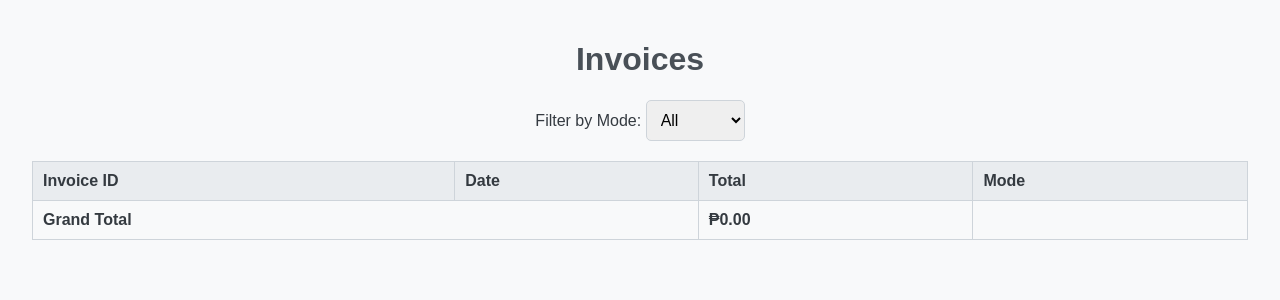
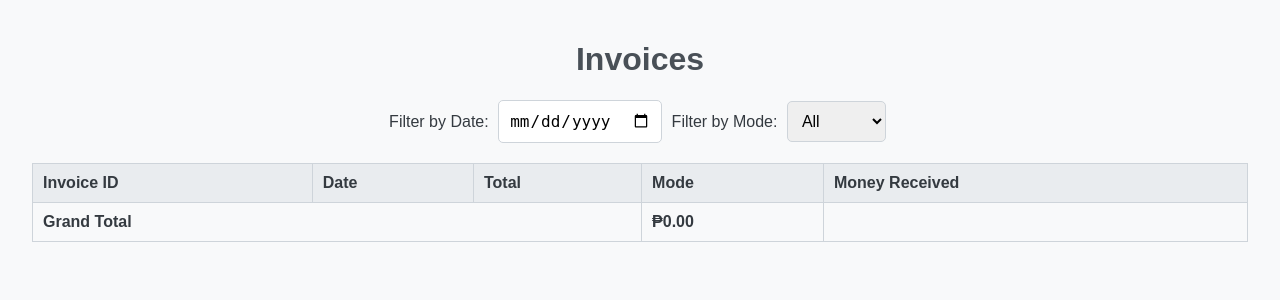
Before and after one commit to skullmatrix/HnSRamyeon, a Flask app: page /invoices in a window 1280 px wide. Shown: the top 300 px of the page. Run offline with Flask 2, Linux system fonts and the light colour scheme; data that the repository does not hold is empty.

Commit message:
Update invoices.html

```diff
--- a/templates/invoices.html
+++ b/templates/invoices.html
@@ -22,11 +22,12 @@
             margin-bottom: 20px;
             text-align: center;
         }
-        .filter-bar select {
+        .filter-bar select, .filter-bar input[type="date"] {
             padding: 10px;
             font-size: 16px;
             border-radius: 5px;
             border: 1px solid #ced4da;
+            margin: 0 5px;
         }
         table {
             width: 100%;
@@ -52,6 +53,9 @@
     <h1>Invoices</h1>
 
     <div class="filter-bar">
+        <label for="date-filter">Filter by Date:</label>
+        <input type="date" id="date-filter" onchange="filterInvoices()" />
+
         <label for="payment-mode-filter">Filter by Mode:</label>
         <select id="payment-mode-filter" onchange="filterInvoices()">
             <option value="all">All</option>
@@ -67,21 +71,23 @@
                 <th>Date</th>
                 <th>Total</th>
                 <th>Mode</th>
+                <th>Money Received</th>
             </tr>
         </thead>
         <tbody id="invoice-table-body">
             {% for invoice in invoices %}
-            <tr data-payment-mode="{{ invoice.payment_mode }}">
+            <tr data-payment-mode="{{ invoice.payment_mode }}" data-date="{{ invoice.date }}">
                 <td>{{ invoice.id }}</td>
                 <td>{{ invoice.date }}</td>
                 <td class="total-cell">₱{{ invoice.total }}</td>
                 <td>{{ invoice.payment_mode }}</td>
+                <td>₱{{ invoice.money_received }}</td>
             </tr>
             {% endfor %}
         </tbody>
         <tfoot>
             <tr class="total-row">
-                <td colspan="2">Grand Total</td>
+                <td colspan="3">Grand Total</td>
                 <td id="grand-total">₱0.00</td>
                 <td></td>
             </tr>
@@ -90,15 +96,20 @@
 
     <script>
         function filterInvoices() {
-            const filter = document.getElementById("payment-mode-filter").value;
+            const dateFilter = document.getElementById("date-filter").value;
+            const modeFilter = document.getElementById("payment-mode-filter").value;
             const rows = document.querySelectorAll("#invoice-table-body tr");
             let total = 0;
 
             rows.forEach(row => {
                 const mode = row.getAttribute("data-payment-mode");
+                const date = row.getAttribute("data-date");
                 const amount = parseFloat(row.querySelector(".total-cell").textContent.replace('₱', ''));
 
-                if (filter === "all" || mode === filter) {
+                const matchesMode = modeFilter === "all" || mode === modeFilter;
+                const matchesDate = !dateFilter || date === dateFilter;
+
+                if (matchesMode && matchesDate) {
                     row.style.display = "table-row";
                     total += amount;  // Add to total if row is visible
                 } else {
```
